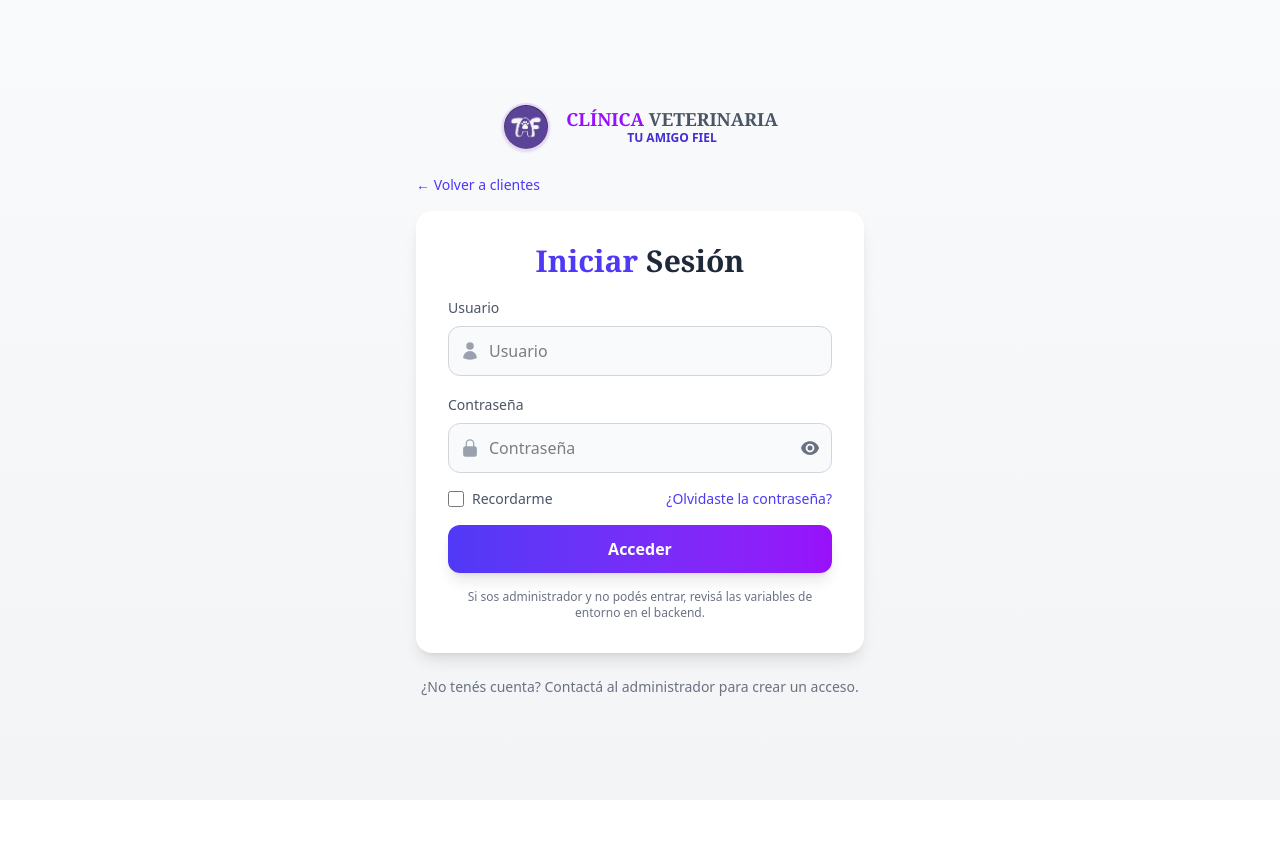
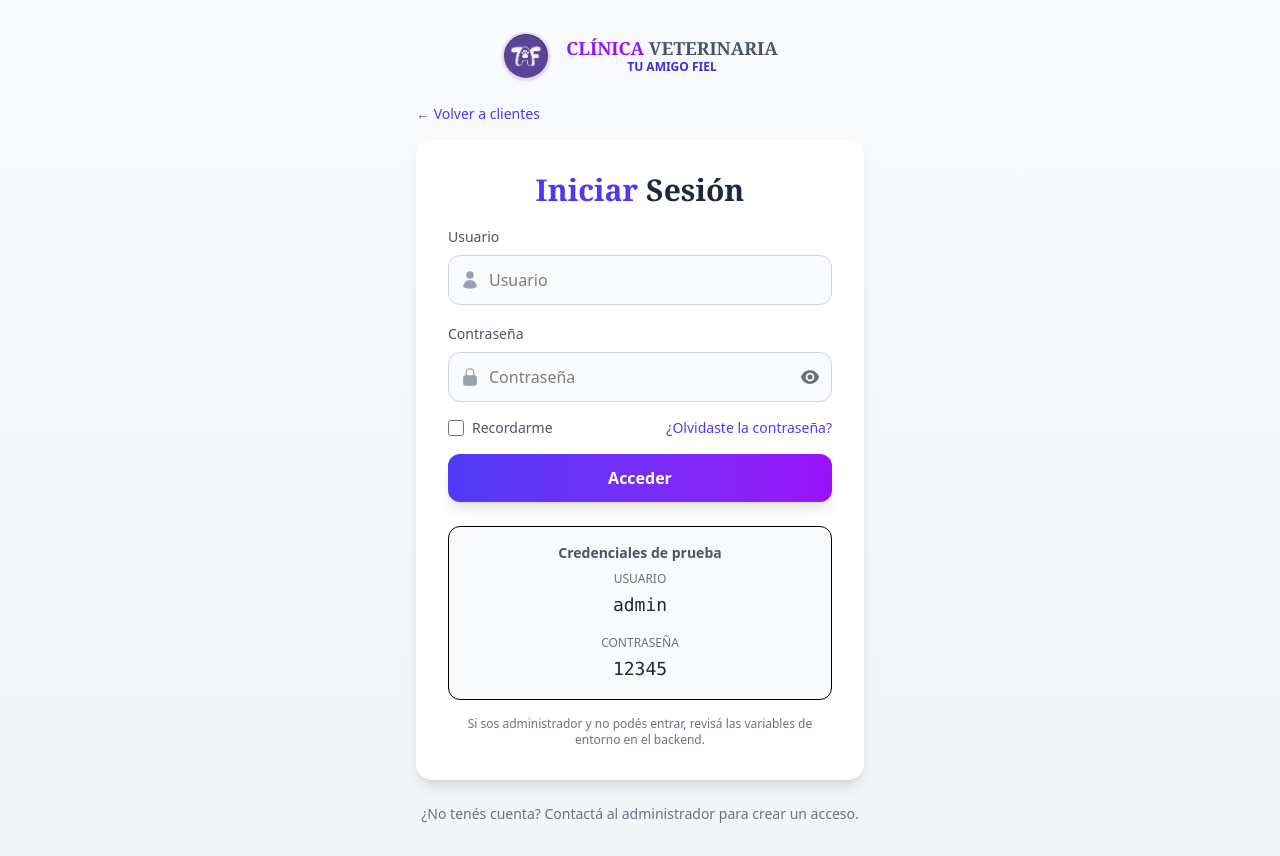
Before and after one commit to Dilanp10/frontend-TuAmigoFiel, a React (Vite) app: page /login in a window 1280 px wide. Before the commit the page ends 800 px from the top, so only its background shows below. Built offline with nearby package versions, Linux system fonts and the light colour scheme.

Commit message:
first commit12122

```diff
--- a/src/pages/AdminPage.jsx
+++ b/src/pages/AdminPage.jsx
@@ -43,8 +43,8 @@ export default function AdminPage() {
   });
 
   const [marcas, setMarcas] = useState([]);
-  const [productos, setProductos] = useState([]); // productos filtrados por categoria+marca
-  const [allProductsCache, setAllProductsCache] = useState([]); // cache global
+  const [productos, setProductos] = useState([]);
+  const [allProductsCache, setAllProductsCache] = useState([]);
   const [loadingMarcas, setLoadingMarcas] = useState(false);
   const [loadingProductos, setLoadingProductos] = useState(false);
   const [loadingSubmit, setLoadingSubmit] = useState(false);
@@ -87,7 +87,7 @@ export default function AdminPage() {
       }
     })();
     return () => { mounted = false; };
-    // eslint-disable-next-line react-hooks/exhaustive-deps
+
   }, []);
 
   // cargar marcas según categoria (filtrado local)
--- a/src/pages/LoginPage.jsx
+++ b/src/pages/LoginPage.jsx
@@ -20,7 +20,6 @@ const LoginPage = () => {
   const navigate = useNavigate();
 
   useEffect(() => {
-    // Si ya hay token e isAdmin en localStorage, redirigimos al admin
     const token = localStorage.getItem('token');
     const isAdmin = localStorage.getItem('isAdmin') === 'true';
     if (token && isAdmin) {
@@ -34,11 +33,10 @@ const LoginPage = () => {
     setLoading(true);
     try {
       const res = await axios.post('/api/login', { user, pass });
-      // Guardamos token y flag isAdmin (este login solo permite admin en tu backend actual)
+
       localStorage.setItem('token', res.data.token);
       localStorage.setItem('isAdmin', 'true');
 
-      // Guardar opción "remember" (opcional)
       if (remember) {
         localStorage.setItem('rememberUser', user);
       } else {
@@ -51,13 +49,11 @@ const LoginPage = () => {
       setLoading(false);
       const msg = err?.response?.data?.message || 'Error de conexión';
       setError(msg);
-      // auto-hide error tras unos segundos
       setTimeout(() => setError(''), 6000);
     }
   };
 
   useEffect(() => {
-    // Si estaba guardado el usuario (remember), precargarlo
     const saved = localStorage.getItem('rememberUser');
     if (saved) {
       setUser(saved);
@@ -67,14 +63,13 @@ const LoginPage = () => {
 
   return (
     <div className="min-h-screen bg-gradient-to-b from-gray-50 to-gray-100 py-8 px-4 sm:px-6 lg:px-8 flex items-start sm:items-center">
-      {/* Small component styles */}
       <style>{`
         .fade-up { transform: translateY(8px); opacity: 0; animation: fadeUp .45s ease forwards; }
         @keyframes fadeUp { to { transform: translateY(0); opacity: 1; } }
       `}</style>
 
       <div className="w-full max-w-md mx-auto">
-        {/* Encabezado con logo (mobile-friendly) */}
+
         <div className="flex items-center justify-center mb-6 space-x-4">
           <img
             src={logo}
@@ -90,20 +85,17 @@ const LoginPage = () => {
           </div>
         </div>
 
-        {/* Volver (visible en mobile y desktop) */}
         <div className="mb-4 text-sm text-left">
           <Link to="/" className="text-indigo-600 hover:underline">
             ← Volver a clientes
           </Link>
         </div>
 
-        {/* Card */}
         <div className="bg-white rounded-2xl shadow-lg p-6 sm:p-8 fade-up">
           <h2 className="text-2xl sm:text-3xl font-extrabold text-gray-800 font-serif text-center mb-4">
             <span className="text-indigo-600">Iniciar</span> Sesión
           </h2>
 
-          {/* Error */}
           {error && (
             <div
               role="alert"
@@ -115,7 +107,6 @@ const LoginPage = () => {
           )}
 
           <form onSubmit={handleLogin} className="space-y-4">
-            {/* Usuario */}
             <label className="block">
               <span className="text-sm text-gray-600 mb-2 inline-block">Usuario</span>
               <div className="relative">
@@ -130,12 +121,10 @@ const LoginPage = () => {
                   className="block w-full pl-10 pr-3 py-3 border border-gray-300 rounded-xl bg-gray-50 focus:outline-none focus:ring-2 focus:ring-purple-500 focus:border-transparent"
                   required
                   autoComplete="username"
-                  aria-label="Usuario"
                 />
               </div>
             </label>
 
-            {/* Contraseña con toggle */}
             <label className="block">
               <span className="text-sm text-gray-600 mb-2 inline-block">Contraseña</span>
               <div className="relative">
@@ -151,22 +140,18 @@ const LoginPage = () => {
                   className="block w-full pl-10 pr-10 py-3 border border-gray-300 rounded-xl bg-gray-50 focus:outline-none focus:ring-2 focus:ring-purple-500 focus:border-transparent"
                   required
                   autoComplete="current-password"
-                  aria-label="Contraseña"
                 />
 
                 <button
                   type="button"
-                  aria-pressed={showPass}
                   onClick={() => setShowPass((s) => !s)}
                   className="absolute inset-y-0 right-0 pr-3 flex items-center text-gray-500"
-                  title={showPass ? 'Ocultar contraseña' : 'Mostrar contraseña'}
                 >
                   {showPass ? <EyeSlashIcon className="h-5 w-5" /> : <EyeIcon className="h-5 w-5" />}
                 </button>
               </div>
             </label>
 
-            {/* Remember + forgot */}
             <div className="flex items-center justify-between text-sm">
               <label className="inline-flex items-center gap-2">
                 <input
@@ -183,7 +168,6 @@ const LoginPage = () => {
               </Link>
             </div>
 
-            {/* Submit */}
             <div>
               <button
                 type="submit"
@@ -191,7 +175,6 @@ const LoginPage = () => {
                   ${loading ? 'bg-indigo-400 cursor-wait' : 'bg-gradient-to-r from-indigo-600 to-purple-600 hover:from-indigo-700 hover:to-purple-700'}
                 `}
                 disabled={loading}
-                aria-busy={loading}
               >
                 {loading ? (
                   <svg className="animate-spin h-5 w-5 mr-2 text-white" xmlns="http://www.w3.org/2000/svg" fill="none" viewBox="0 0 24 24">
@@ -201,19 +184,32 @@ const LoginPage = () => {
                 ) : null}
                 <span>{loading ? 'Ingresando...' : 'Acceder'}</span>
 
-                {/* subtle hover overlay */}
                 <span className="absolute inset-0 bg-white opacity-0 hover:opacity-5 transition-opacity duration-200" aria-hidden />
               </button>
             </div>
           </form>
 
-          {/* Small helper / info */}
+          {/* -------------------------------------------------------- */}
+          {/* TARJETA SIMPLE DE DEMO */}
+          {/* -------------------------------------------------------- */}
+          <div className="mt-6 bg-gray-50 border rounded-xl p-4 text-center">
+            <h3 className="text-sm font-semibold text-gray-600 mb-2">Credenciales de prueba</h3>
+
+            <div className="flex flex-col items-center gap-1">
+              <p className="text-xs uppercase text-gray-500">Usuario</p>
+              <p className="font-mono text-lg text-gray-800">admin</p>
+
+              <p className="text-xs uppercase text-gray-500 mt-3">Contraseña</p>
+              <p className="font-mono text-lg text-gray-800">12345</p>
+            </div>
+          </div>
+          {/* -------------------------------------------------------- */}
+
           <p className="mt-4 text-xs text-gray-500 text-center">
             Si sos administrador y no podés entrar, revisá las variables de entorno en el backend.
           </p>
         </div>
 
-        {/* Bottom note */}
         <div className="mt-6 text-center text-sm text-gray-500">
           <p>
             ¿No tenés cuenta? Contactá al administrador para crear un acceso.
```
